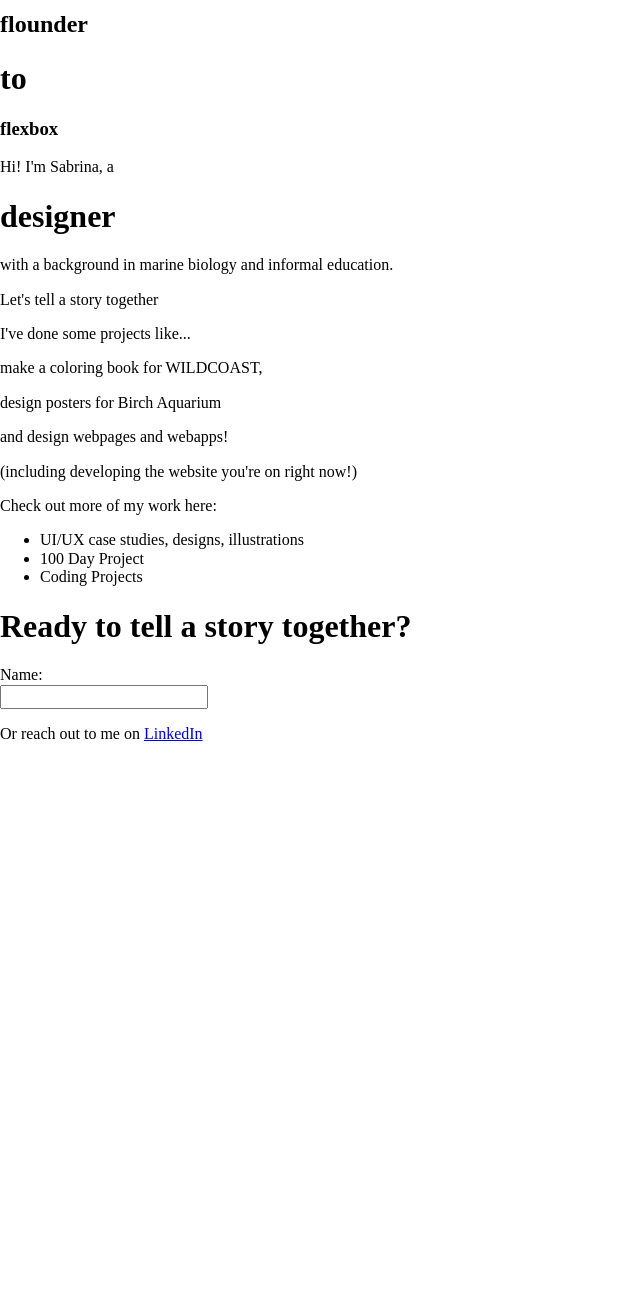
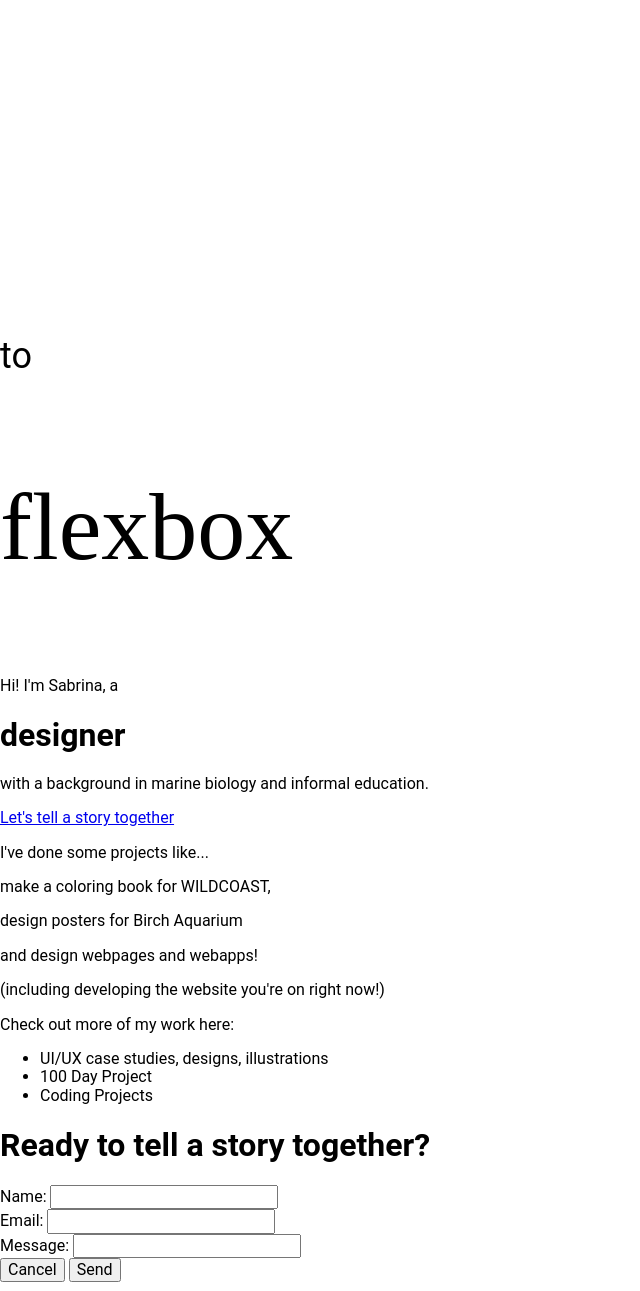
Before and after one commit to tinysabs/portfolio-page, a plain HTML site: page index.html in a window 1280 px wide. Shown: the part 69-1360 px from the top of the page, without its empty margins (0-640 px from the left). Before the commit the page ends 828 px from the top, so only its background shows below. Drawn offline with Linux system fonts and the light colour scheme.

Commit message:
added correct fonts and some sizes

```diff
--- a/index.html
+++ b/index.html
@@ -19,7 +19,7 @@
             <h1>designer</h1>
             <p> with a background in marine biology and informal education.</p>
             <div id="intro-button">
-                <a>Let's tell a story together</a>
+                <a href="#contact">Let's tell a story together</a>
             </div>
         </div>
         <div id="projects">
@@ -41,12 +41,11 @@
             <h1>Ready to tell a story together?</h1>
             <div id="message">
                 <form action="mailto:sabrinap709@gmail.com" method="post" enctype="text/plain">
-                    Name:<br>
-                    <input type='text' name="name"><br>
-
-
-
-
+                    Name: <input type='text' name="name"><br>
+                    Email: <input type="email" name="email" required><br>
+                    Message: <input type="text" name='message' required><br>
+                    <input type="reset" value="Cancel">
+                    <input type="submit" value="Send">
                 </form>
             </div>
             <p>
--- a/styles.css
+++ b/styles.css
@@ -0,0 +1,23 @@
+/* font and text colors */
+html{
+    font-family: 'Roboto';
+}
+#header h1{
+    font-weight: 400;
+    font-size: 36px;
+    line-height: 42.19px;
+}
+#header h2{
+    font-family:"La Belle Aurore";
+    font-weight: 400;
+    font-size: 96px;
+    line-height:178px;
+    color: white;
+}
+#header h3{
+    font-family: 'Courier Prime';
+    font-style: normal;
+    font-weight: 400;
+    font-size: 96px;
+    line-height: 108px;
+}
```
